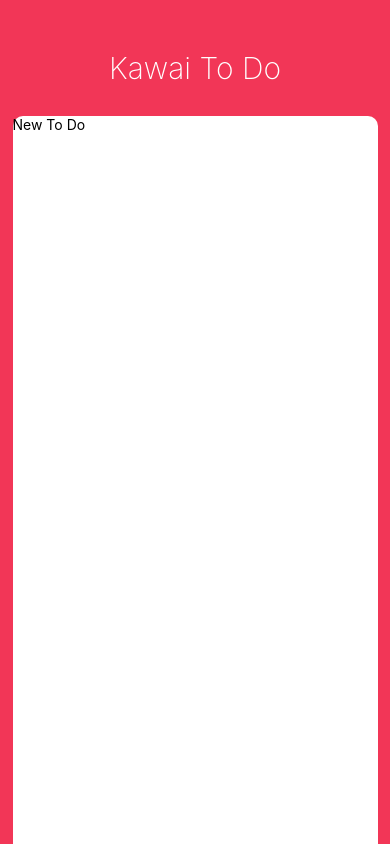
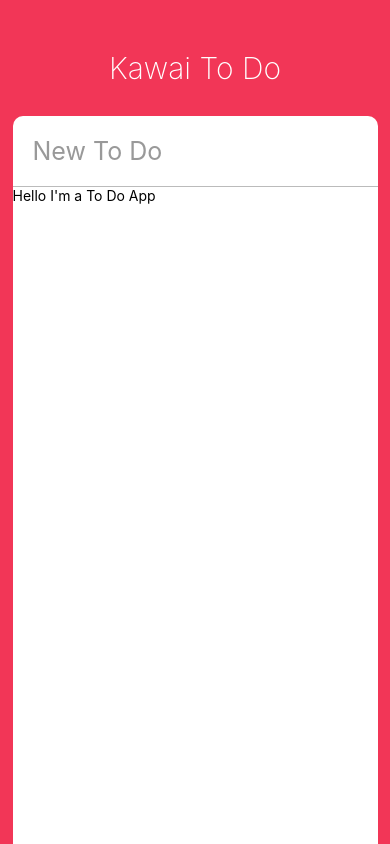
Before and after one commit to jungwoonlim/kawai-todo, a React Native app: screen / in a window 390 px wide. Built offline with nearby package versions, Linux system fonts and the light colour scheme.

Commit message:
Coding the UI part Two - Input and To Do Components

```diff
--- a/App.js
+++ b/App.js
@@ -6,22 +6,45 @@
   StatusBar,
   TextInput,
   Dimensions,
-  Platform
+  Platform,
+  ScrollView
 } from "react-native";
-import { white } from "ansi-colors";
+import ToDo from "./ToDo";
 
 const { height, width } = Dimensions.get("window");
 
-export default function App() {
+export default class App extends React.Component {
+  state = {
+    newToDo: ""
+  };
+  render() {
+    const { newToDo } = this.state;
     return (
       <View style={styles.container}>
         <StatusBar barStyle="light-content" />
         <Text style={styles.title}>Kawai To Do</Text>
         <View style={styles.card}>
-        <TextInput style={styles.input} placeholder={"New To Do"} />
+          <TextInput
+            style={styles.input}
+            placeholder={"New To Do"}
+            placeholderTextColor={"#999"}
+            value={newToDo}
+            onChangeText={this._controlNewToDo}
+            returnKeyType={"done"}
+            autoCorrect={false}
+          />
+          <ScrollView>
+            <ToDo />
+          </ScrollView>
         </View>
       </View>
     );
+  }
+  _controlNewToDo = text => {
+    this.setState({
+      newToDo: text
+    });
+  };
 }
 
 const styles = StyleSheet.create({
@@ -58,5 +81,10 @@
       }
     })
   },
-  input: {}
+  input: {
+    padding: 20,
+    borderBottomColor: "#bbb",
+    borderBottomWidth: 1,
+    fontSize: 25
+  }
 });
--- /dev/null
+++ b/ToDo.js
@@ -0,0 +1,14 @@
+import React, { Component } from "react";
+import { View, Text, TouchableOpacity, StyleSheet } from "react-native";
+
+export default class ToDo extends Component {
+  render() {
+    return (
+      <View>
+        <Text>Hello I'm a To Do App</Text>
+      </View>
+    );
+  }
+}
+
+const styles = StyleSheet.create({});
```
Lines whose indentation alone changed are shown as unchanged.
